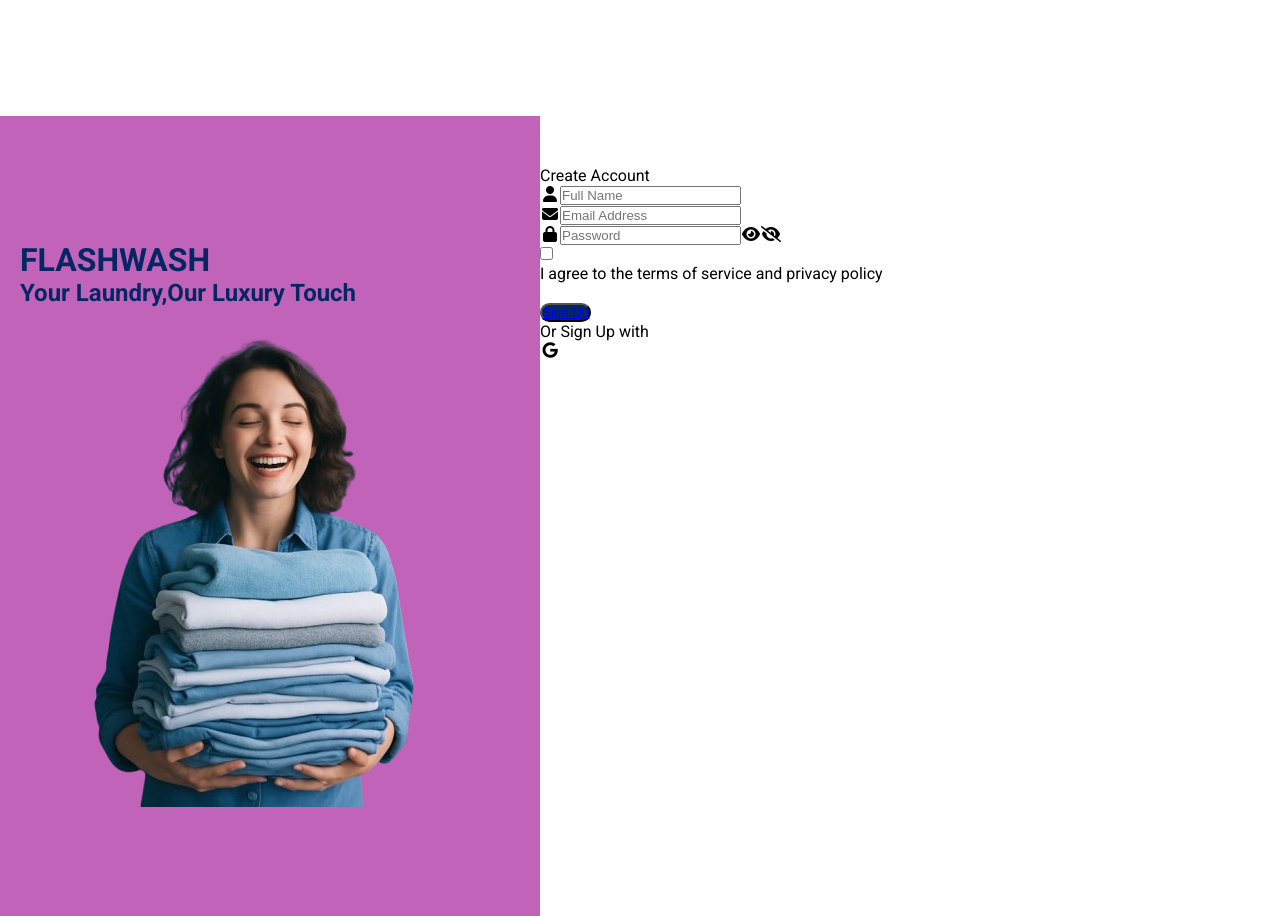
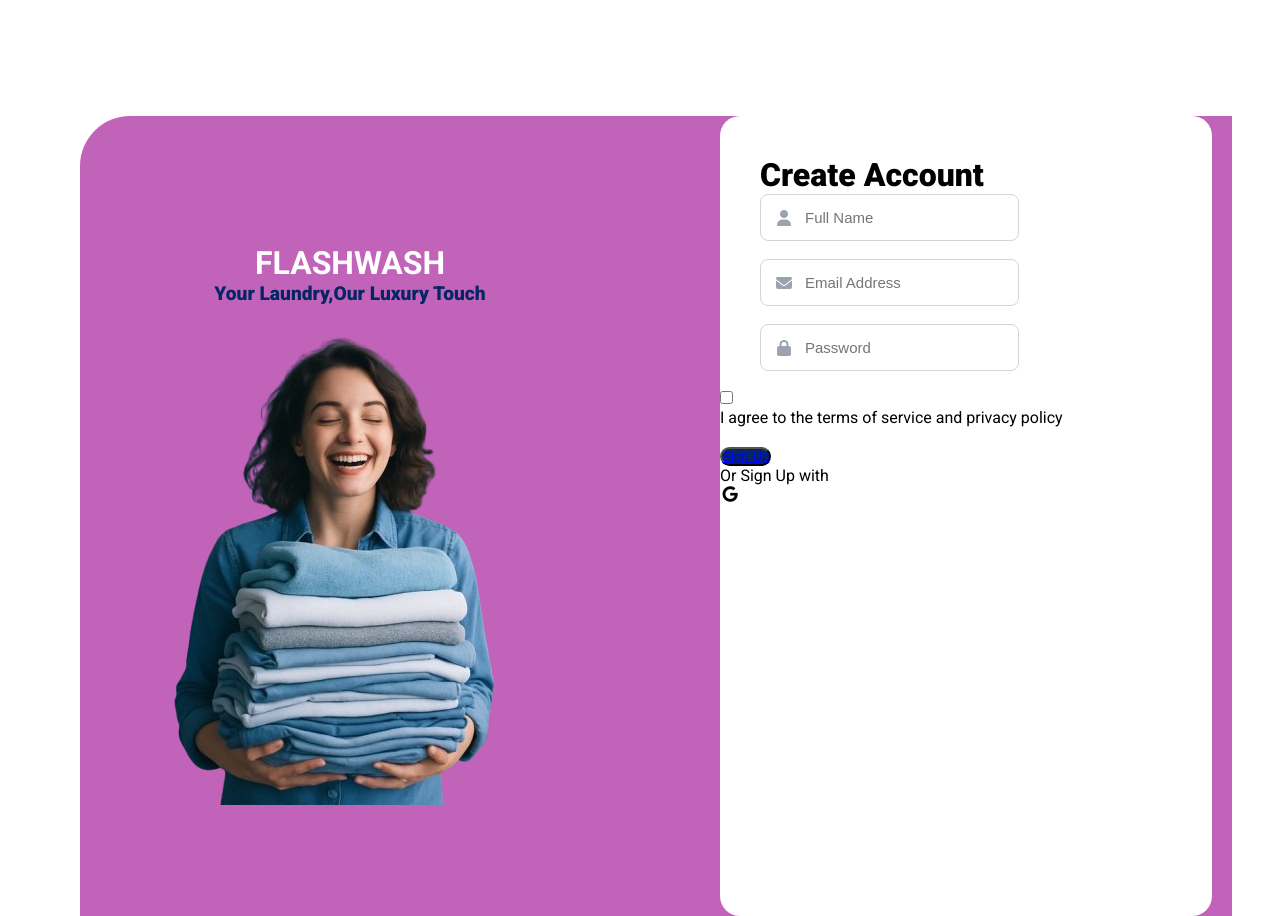
Before and after one commit to teejaysunimi/flash-wash-dry-cleaning, a React (Create React App) app: page / in a window 1280 px wide. Shown: the part 1209-2125 px from the top of the page. Built offline with nearby package versions, Linux system fonts and the light colour scheme.

Commit message:
progress on Auth

```diff
--- a/src/componets/Auth/AuthModal.css
+++ b/src/componets/Auth/AuthModal.css
@@ -1,15 +1,75 @@
 .containers{
     display: flex;
     height: 100vh;
+    margin-left: 80px;
+    background-color: #c164b9;
+    width: 90%;
+    border-top-left-radius: 50px;
+
 }
 
 .LHs{
-    background-color: #c164b9;
+    /* background-color: #c164b9; */
     color: white;
-    flex: 1;
+    flex: 0.1;
     display: flex;
     flex-direction: column;
     justify-content: center;
     align-items: center;
     padding: 20px;
+
 }
+
+.LHs h1{
+    text-align: center;
+    color: white;
+}
+
+.LHs h2{
+    text-align: center;
+    font-size: larger;
+    font-weight: 900;
+}
+.RH{
+background-color:white ;
+border-radius: 20px;
+margin-right: 20px;
+margin-left: 100px;
+width: 100%;
+}
+.RH .header{
+    padding: 40px 40px 0px 40px;
+    font-size: xx-large;
+    font-weight: 900;
+
+}
+
+.inputs{
+   position: relative;
+   margin-bottom: 18px;
+}
+
+.inputs input {
+  /* width: 100%; */
+  margin-left: 40px;
+  padding: 14px 14px 14px 44px;
+  border-radius: 8px;
+  border: 1px solid #d1d5db;
+  font-size: 15px;
+  outline: none;
+  transition: border 0.3s;
+}
+
+.inputs input:focus {
+  border-color: #2563eb;
+}
+
+.inputs i {
+    margin-left: 40px;
+  position: absolute;
+  left: 14px;
+  top: 50%;
+  transform: translateY(-50%);
+  color: #9ca3af;
+  pointer-events: none;
+}
--- a/src/componets/Auth/AuthModal.jsx
+++ b/src/componets/Auth/AuthModal.jsx
@@ -17,11 +17,11 @@
         </div>
       </div>
 
-      <div className="RHS">
+      <div className="RH">
         <div className="header">
           <div className="text">Create Account</div>
         </div>
-        <div className="inputs">
+        <div className="inputs-container">
           <div className="inputs">
             <i class="fa-solid fa-user"></i>
             <input type="text" placeholder="Full Name" />
@@ -33,8 +33,8 @@
           <div className="inputs">
             <i class="fa-solid fa-lock"></i>
             <input type="password" placeholder="Password" />
-            <i class="fa-solid fa-eye"></i>
-            <i class="fa-solid fa-eye-slash"></i>
+            {/* <i class="fa-solid fa-eye"></i>
+            {/* <i class="fa-solid fa-eye-slash"></i> */}
           </div>
         </div>
         <div className="text-1">
@@ -54,12 +54,6 @@
           <i class="fa-brands fa-google"></i>
         </div>
       </div>
-
-      {/* <div className="header">
-
-        <div className="underline"></div>
-      </div>
-       */}
     </div>
   );
 }
```
